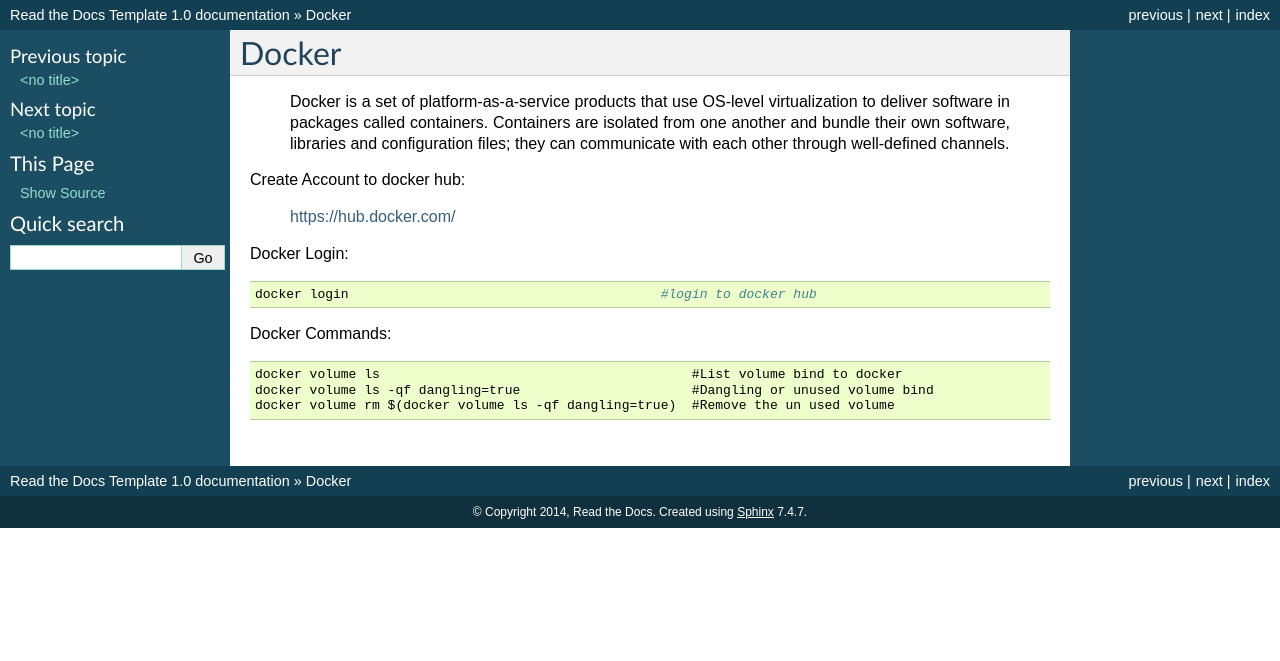
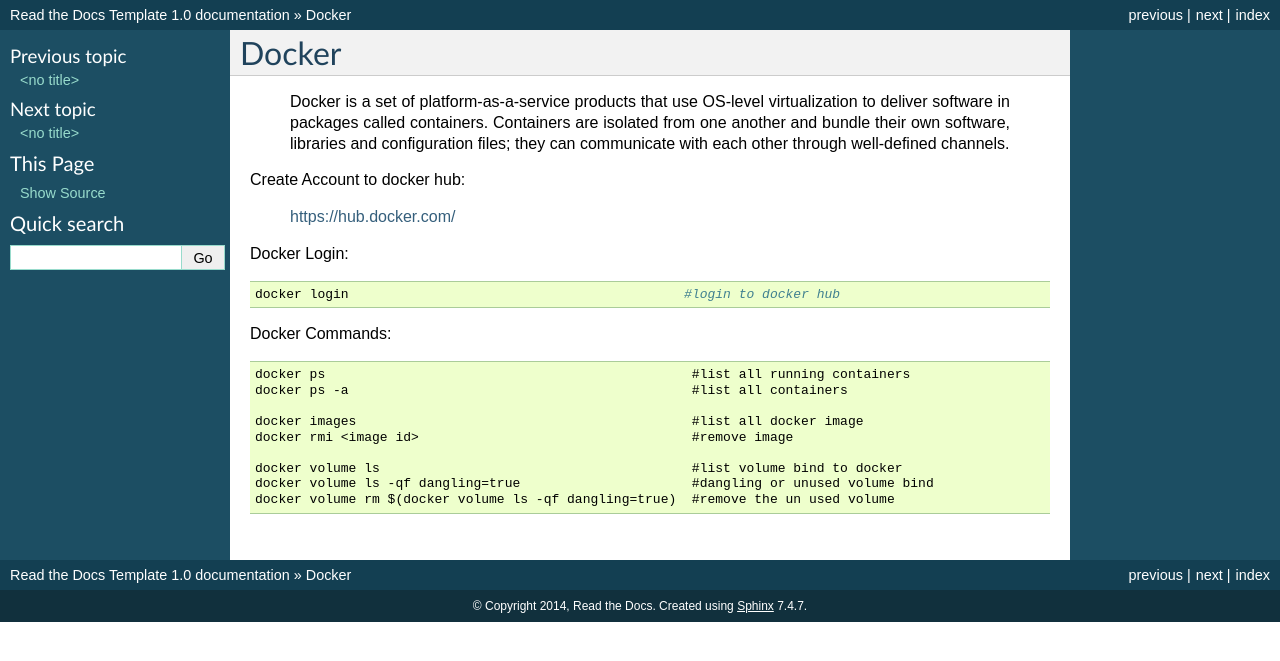
Before and after one commit to ramashanker/Documentation, a Sphinx documentation site: the page built from docs/docker.rst, in a window 1280 px wide. Shown: the top 661 px of the page. Built offline with Sphinx 7.4.7, drawn with Linux system fonts in a browser that asks for light colours.

Commit message:
updated documents

```diff
--- a/docs/docker.rst
+++ b/docs/docker.rst
@@ -12,10 +12,16 @@
 
 Docker Login::
 
-	docker login                                        #login to docker hub
+	docker login                                           #login to docker hub
 
 Docker Commands::
 
-	docker volume ls                                        #List volume bind to docker
-	docker volume ls -qf dangling=true                      #Dangling or unused volume bind
-	docker volume rm $(docker volume ls -qf dangling=true)  #Remove the un used volume
+	docker ps                                               #list all running containers
+	docker ps -a                                            #list all containers
+
+	docker images                                           #list all docker image
+	docker rmi <image id>                                   #remove image
+
+	docker volume ls                                        #list volume bind to docker
+	docker volume ls -qf dangling=true                      #dangling or unused volume bind
+	docker volume rm $(docker volume ls -qf dangling=true)  #remove the un used volume
```
Also changed, not shown: 11 other files.
